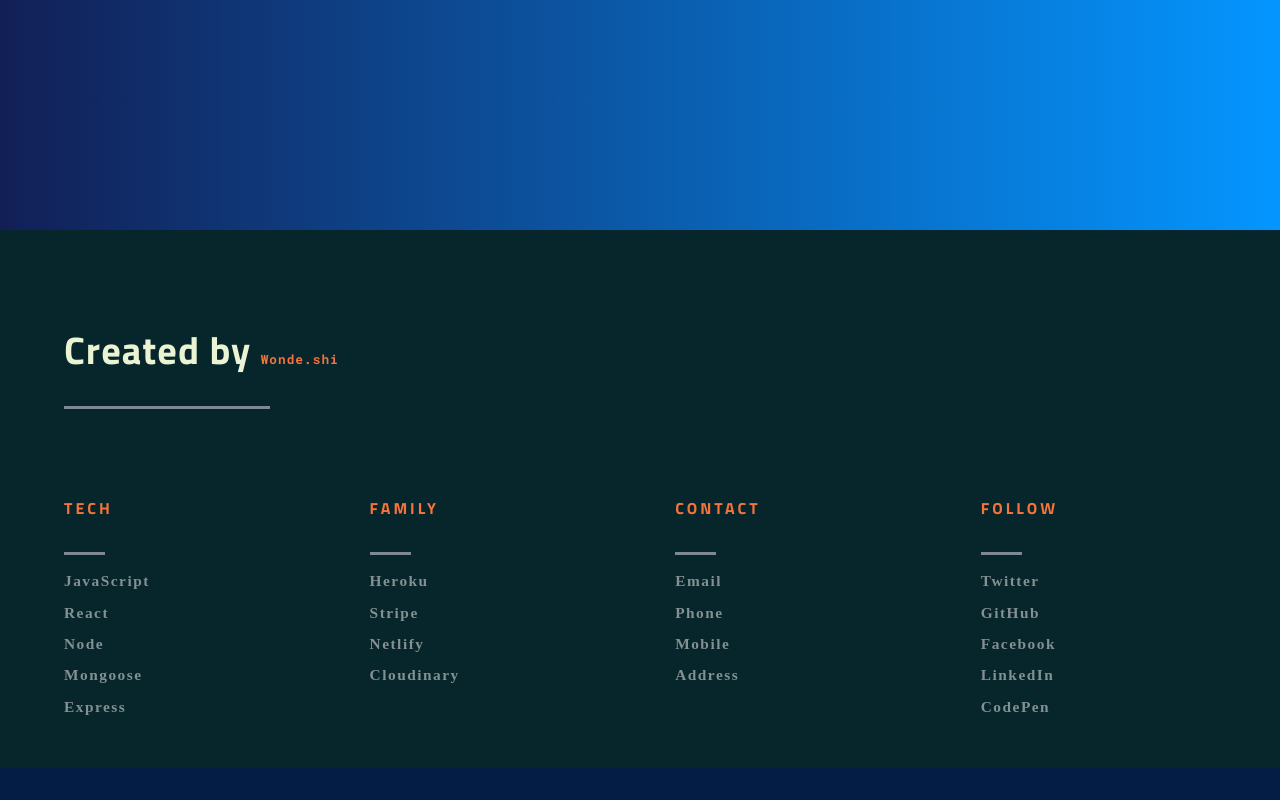
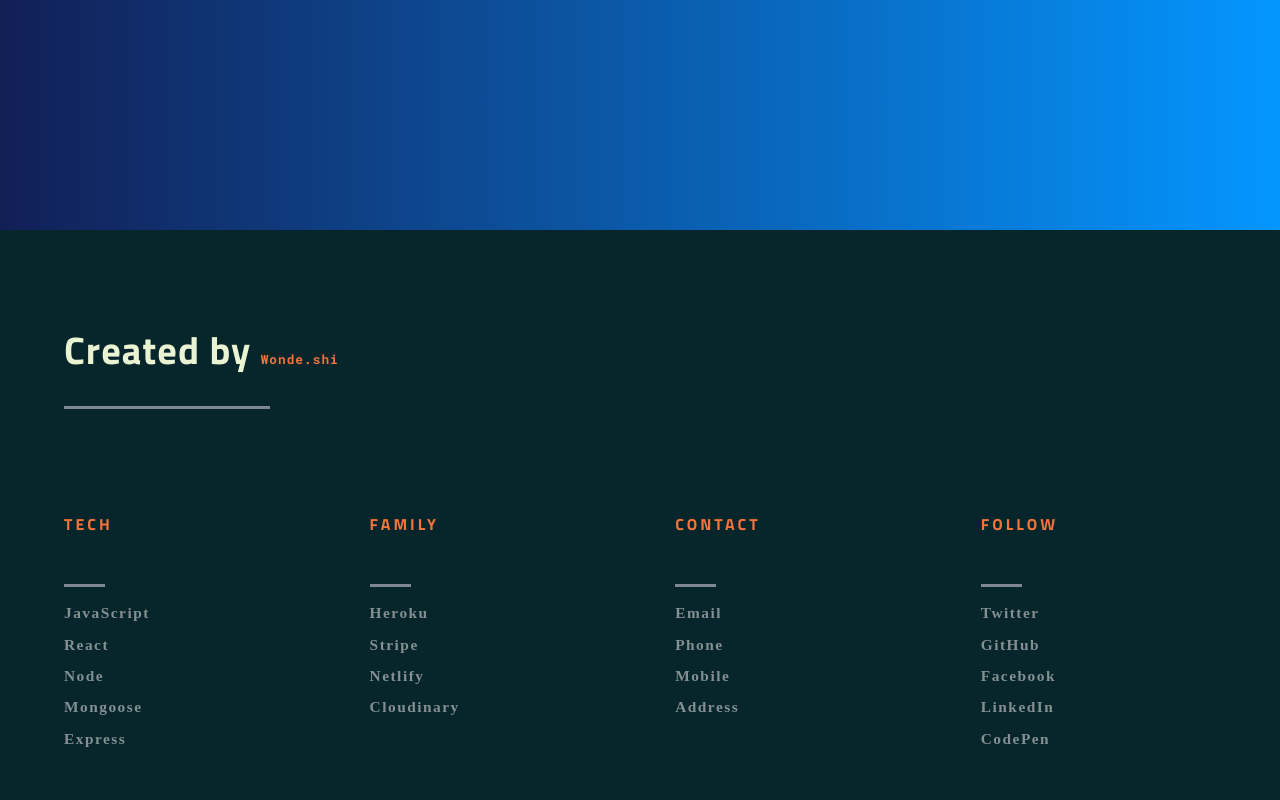
Before and after one commit to TsigeWonwosen/react-hoc-render-props, a React (Create React App) app: page /contact in a window 1280 px wide. Shown: the part 410-1210 px from the top of the page. Before the commit the page ends 1178 px from the top, so only its background shows below. Built offline with nearby package versions, Linux system fonts and the light colour scheme; no server answers; a web font is replaced by a local one.

Commit message:
Dynamic Blog post page markdwon font style changed. some padding,color and margin

```diff
--- a/src/App.css
+++ b/src/App.css
@@ -31,17 +31,18 @@ h4,
 h5,
 h6 {
   font-family: 'Titillium Web', 'Roboto Mono', monospace, sans-serif;
-  color: rgba(199, 195, 189, 0.671);
+  color: rgba(152, 171, 194, 0.671);
+  font-size: 1.5rem;
 }
 h4 {
   color: #a7acad;
-  margin: 0.4rem 0.1rem;
-  font-size: 1rem;
+  margin: rem 0.1rem;
+  font-size: 1.5rem;
 }
 p,
 span {
   font-family: 'Roboto Mono', 'Open Sans', sans-serif;
-  color: rgba(121, 125, 126, 0.658);
+  color: rgba(77, 87, 84, 0.658);
   font-size: 0.8rem;
   line-height: 1.6rem;
   text-align: left;
@@ -51,7 +52,17 @@ ol li::marker {
   font-weight: bold;
   padding: 1rem 2px;
 }
-
+li > h1,
+h2,
+h3,
+h4,
+h5,
+h6 {
+  margin: 1rem 0;
+}
+li > p {
+  margin: 1rem 0;
+}
 ul li::marker {
   font-size: 150%;
   color: rgb(175, 230, 175);
```
